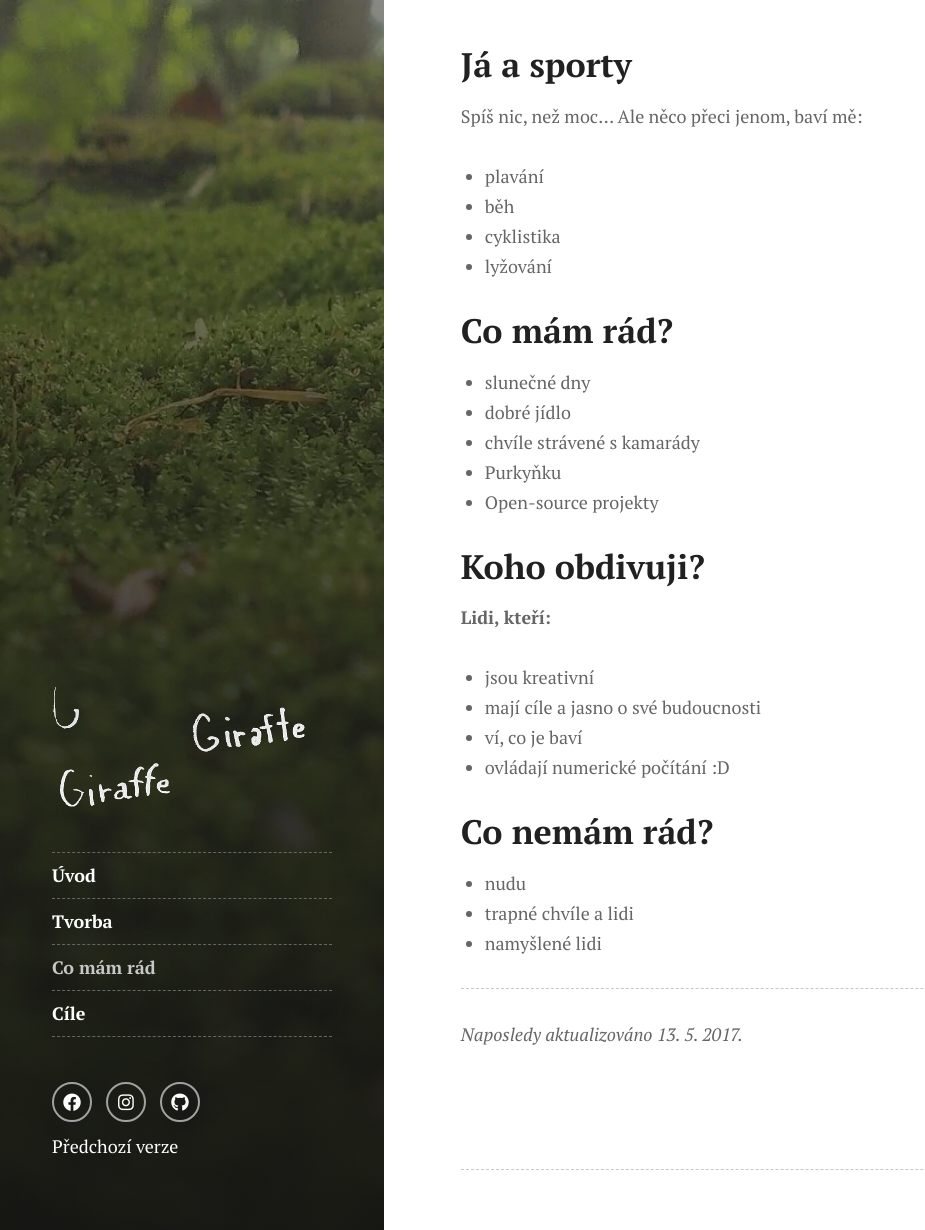
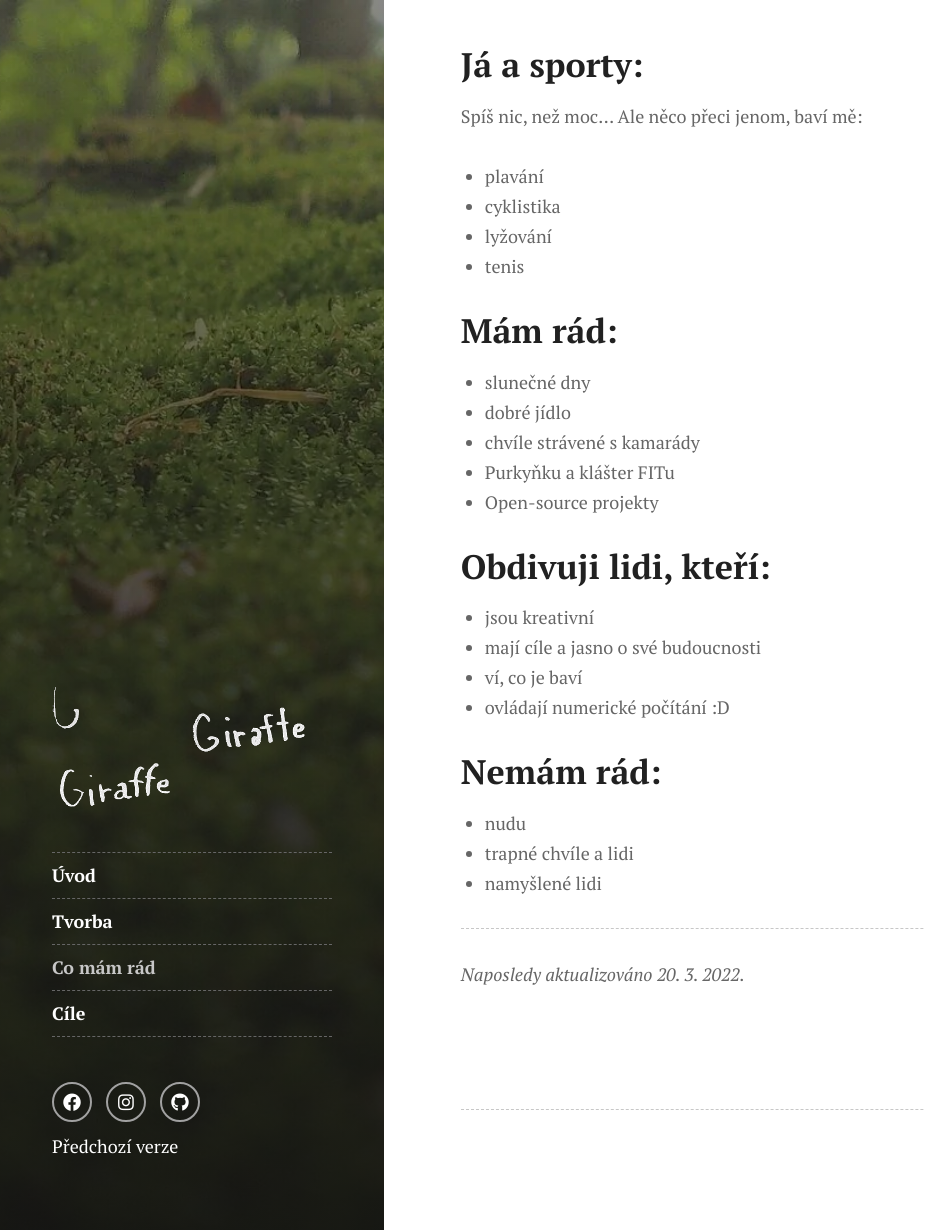
Before and after one commit to kudlav/kudlav.github.io, a Jekyll site: the page built from pages/like.md, in a window 1280 px wide and 1230 px high. Shown: the whole window, without its empty margins (0-925 px from the left). Built offline with Jekyll 4.4.1, drawn with Linux system fonts in a browser that asks for light colours.

Commit message:
Update like.md

```diff
--- a/pages/like.md
+++ b/pages/like.md
@@ -4,31 +4,30 @@ title: Co mám rád
 sidebar_link: true
 permalink: like/
 ---
-## Já a sporty
+## Já a sporty:
 Spíš nic, než moc... Ale něco přeci jenom, baví mě:
 * plavání
-* běh
 * cyklistika
 * lyžování
+* tenis
 
-## Co mám rád?
+## Mám rád:
 * slunečné dny
 * dobré jídlo
 * chvíle strávené s kamarády
-* Purkyňku
+* Purkyňku a klášter FITu
 * Open-source projekty
 
-## Koho obdivuji?
-__Lidi, kteří:__
+## Obdivuji lidi, kteří:
 * jsou kreativní
 * mají cíle a jasno o své budoucnosti
 * ví, co je baví
 * ovládají numerické počítání :D
 
-## Co nemám rád?
+## Nemám rád:
 * nudu
 * trapné chvíle a lidi
 * namyšlené lidi
 
 ---
-_Naposledy aktualizováno 13. 5. 2017._
+_Naposledy aktualizováno 20. 3. 2022._
```
